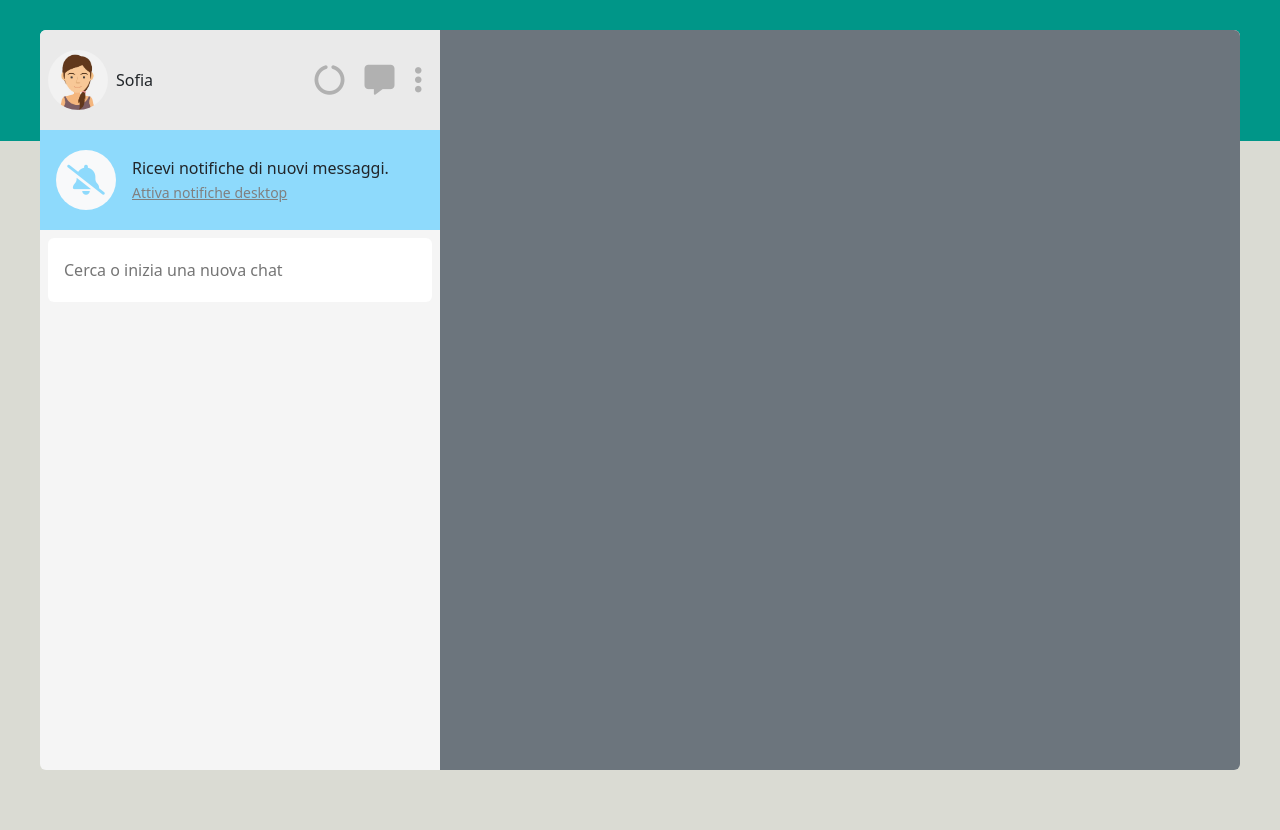
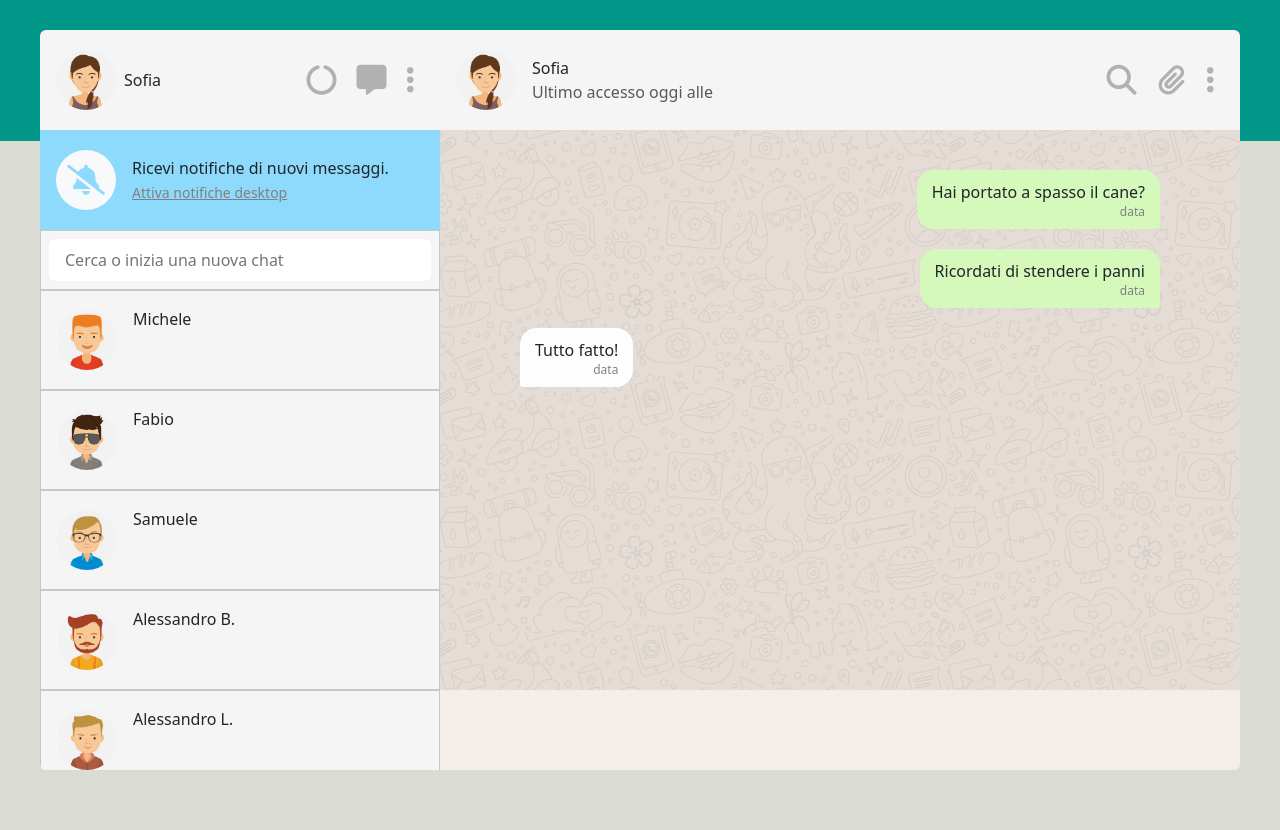
Before and after one commit to DANC0D3R/vue-boolzapp, a plain HTML site: page index.html in a window 1280 px wide. Drawn offline with nearby package versions, Linux system fonts and the light colour scheme.

Commit message:
Milestone 1 completata

```diff
--- a/css/style.css
+++ b/css/style.css
@@ -52,7 +52,7 @@ main{
     background-color: #F5F5F5;
 }
 
-#sidebar header{
+#header{
     background-color: #EAEAEA;
 }
 
@@ -66,6 +66,7 @@ main{
     cursor: pointer;
 }
 
+/* Notifiche */
 #notifications{
     background-color: #8EDAFC;
 }
@@ -83,3 +84,59 @@ main{
 
     cursor: pointer;
 }
+
+/* Lista Chat */
+#contact-list{
+    height: calc(888px - 260px);
+}
+
+#contact-list > *.active{
+    background-color: #D2D2D2;
+}
+
+/* Chat Attiva */
+#chat-area #chat{
+    background-image: url("../img/mine.jpg");
+    height: 100px;
+    padding: 40px 80px;
+}
+
+#chat-area footer{
+    background-color: #f3eeea;
+}
+
+/* Messaggi */
+.message{
+    position: relative;
+    align-self: flex-start;
+
+    max-width: 300px;
+    min-height: 50px;
+    max-height: 800px;
+
+    margin-bottom: 20px;
+    padding: 10px 15px 25px 15px;
+
+    border-radius: 17px 17px 17px 3px;
+
+    background-color: #FDFDFD;
+}
+
+.message.sent{
+    align-self: flex-end;
+
+    border-radius: 17px 17px 3px 17px;
+
+    background-color: #D5F9BA;
+}
+
+.message .date{
+    position: absolute;
+    bottom: 8px;
+    right: 15px;
+
+    text-align: right;
+    font-size: 12px;
+
+    color: #808080;
+}
--- a/index.html
+++ b/index.html
@@ -20,7 +20,7 @@
                 <!-- Sidebar -->
                 <div class="col-4" id="sidebar">
                     <!-- HEADER -->
-                    <header class="h-100px d-flex justify-content-between align-items-center p-2">
+                    <header class="h-100px d-flex justify-content-between align-items-center p-3">
                         <!-- Informazioni Utente -->
                         <div class="h-80px d-flex justify-content-between align-items-center" id="this-user-info">
                             <!-- Immagie -->
@@ -50,18 +50,59 @@
                     <!-- Contatti -->
                     <section id="contacts">
                         <!-- Barra di ricerca -->
-                        <div class="h-80px d-flex">
+                        <div class="h-60px d-flex border border-secondary-subtle">
                             <input type="text" placeholder="Cerca o inizia una nuova chat" class="w-100 px-3 m-2 rounded border-0">
                         </div>
                         <!-- Lista Chat -->
                         <div id="contact-list ofy-auto">
+                            <div class="ofy-auto" id="contact-list">
+                                <div v-for="contact in contacts" :class="{ 'active': isActive}" class="h-100px border border-secondary-subtle d-flex align-items-center p-3">
+                                    <figure class="w-60px rounded rounded-circle overflow-hidden m-0">
+                                        <img :src="`img/avatar${contact.avatar}.jpg`" class="img-fluid" :alt="contact.name">
+                                    </figure>
+                                    <div class="h-100 ps-3">
+                                        <span class="d-block">{{contact.name}}</span>
+                                    </div>
+                                </div>
+                            </div>
+                    </section>
+                </div>
+                <!-- Chat attiva -->
+                <div class="col-8 position-relative" id="chat-area">
+                    <header class="h-100px d-flex justify-content-between align-items-center p-3">
+                        <div class="h-80px d-flex justify-content-between align-items-center" id="user-info">
+                            <figure class="w-60px rounded rounded-circle overflow-hidden m-0">
+                                <img src="img/avatar_io.jpg" class="img-fluid" alt="ProPic">
+                            </figure>
+                            <div class="h-100 p-3">
+                                <span class="d-block">{{user.name}}</span>
+                                <span class="text-muted fw-light">Ultimo accesso oggi alle</span>
+                            </div>
+                        </div>
+                        <div class="d-flex align-items-center" id="user-tools">
+                            <i class="fa-solid fa-magnifying-glass"></i>
+                            <i class="fa-solid fa-paperclip"></i>
+                            <i class="fa-solid fa-ellipsis-vertical"></i>
+                        </div>
+                    </header>
+                    <section class="h-100 d-flex flex-column" id="chat">
+                        <div class="message sent">
+                            <span>Hai portato a spasso il cane?</span>
+                            <span class="date">data</span>
+                        </div>
+                        <div class="message sent">
+                            <span>Ricordati di stendere i panni</span>
+                            <span class="date">data</span>
+                        </div>
+                        <div class="message">
+                            <span>Tutto fatto!</span>
+                            <span class="date">data</span>
 
                         </div>
                     </section>
-                </div>
-                <!-- Chat attiva -->
-                <div class="col-8 bg-secondary">
+                    <footer class="h-80px position-absolute bottom-0 start-0 end-0">
 
+                    </footer>
                 </div>
             </div>
         </main>
```
